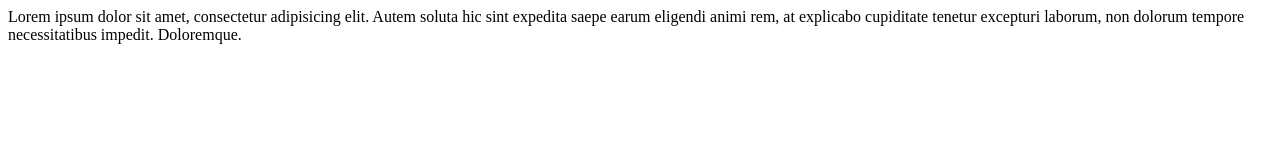
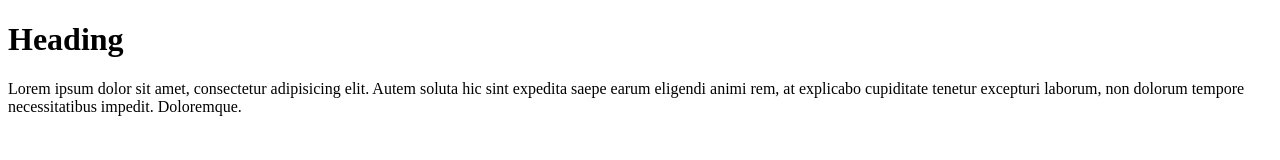
Before and after one commit to kieutuandung/T1712M, a plain HTML site: page index.html in a window 1280 px wide. Drawn offline with Linux system fonts and the light colour scheme.

Commit message:
Toi vua update index.html

```diff
--- a/index.html
+++ b/index.html
@@ -5,6 +5,7 @@
 	<title>HaNoiAptech</title>
 </head>
 <body>
-		Lorem ipsum dolor sit amet, consectetur adipisicing elit. Autem soluta hic sint expedita saepe earum eligendi animi rem, at explicabo cupiditate tenetur excepturi laborum, non dolorum tempore necessitatibus impedit. Doloremque.
+		<h1>Heading</h1>
+		<p>Lorem ipsum dolor sit amet, consectetur adipisicing elit. Autem soluta hic sint expedita saepe earum eligendi animi rem, at explicabo cupiditate tenetur excepturi laborum, non dolorum tempore necessitatibus impedit. Doloremque.</p>
 </body>
 </html>
```
